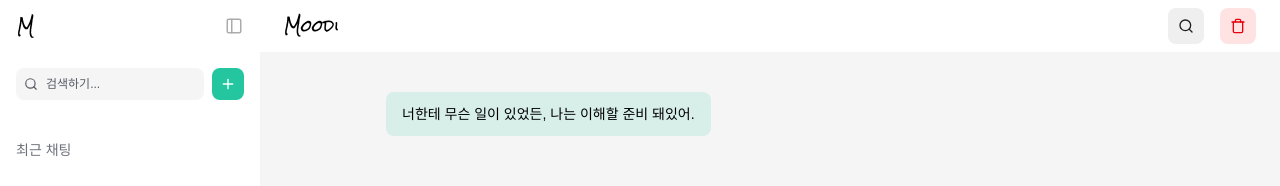
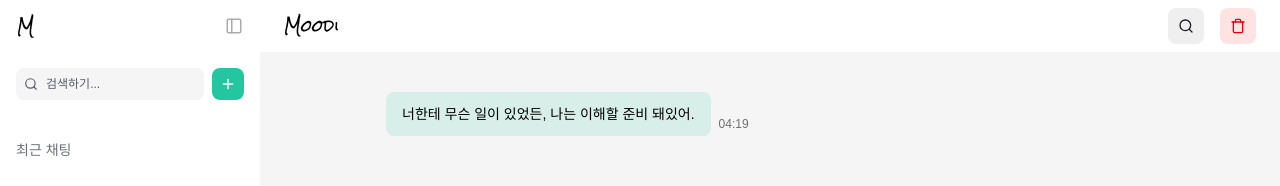
Before and after one commit to sduddla/moodi, a Next.js app: page /chat/1 in a window 1280 px wide. Shown: the top 186 px of the page. Built offline with nearby package versions, Linux system fonts and the light colour scheme.

Commit message:
feat: 채팅 메시지 시간 표시 추가

```diff
--- a/src/components/chat/ChatList.tsx
+++ b/src/components/chat/ChatList.tsx
@@ -2,6 +2,7 @@
 
 import { Message } from '@/types/chat';
 import { useEffect } from 'react';
+import { formatTime } from '@/utils/formatTime';
 
 interface ChatListProps {
   messages: Message[];
@@ -61,10 +62,15 @@ export default function ChatList({
         <div
           key={msg.id}
           data-message-id={msg.id}
-          className={`flex ${
+          className={`flex items-end gap-2 ${
             msg.role === 'user' ? 'justify-end' : 'justify-start'
           }`}
         >
+          {msg.role === 'user' && msg.timestamp && (
+            <span className='text-xs opacity-60 mb-1'>
+              {formatTime(msg.timestamp)}
+            </span>
+          )}
           <div
             className={`max-w-[80%] rounded-lg px-4 py-3 text-sm ${
               msg.role === 'user'
@@ -74,6 +80,11 @@ export default function ChatList({
           >
             {highlightText(msg.text, searchQuery)}
           </div>
+          {msg.role === 'assistant' && msg.timestamp && (
+            <span className='text-xs opacity-60 mb-1'>
+              {formatTime(msg.timestamp)}
+            </span>
+          )}
         </div>
       ))}
       {isLoading && (
--- a/src/components/chat/ChatRoom.tsx
+++ b/src/components/chat/ChatRoom.tsx
@@ -115,6 +115,7 @@ export default function ChatRoom() {
       id: crypto.randomUUID(),
       role: 'user',
       text: message,
+      timestamp: Date.now(),
     };
     addMessage(roomId, userMessage);
     setIsLoading(true);
@@ -132,6 +133,7 @@ export default function ChatRoom() {
         id: crypto.randomUUID(),
         role: 'assistant',
         text: response,
+        timestamp: Date.now(),
       };
       addMessage(roomId, moodiMessage);
     } catch (error) {
@@ -141,6 +143,7 @@ export default function ChatRoom() {
         id: crypto.randomUUID(),
         role: 'assistant',
         text: '메시지를 보내는 중에 오류가 발생했어요. 잠시 후 다시 시도해주세요.',
+        timestamp: Date.now(),
       };
       addMessage(roomId, errorMessage);
     } finally {
--- a/src/stores/useChatStore.ts
+++ b/src/stores/useChatStore.ts
@@ -35,6 +35,7 @@ export const useChatStore = create<ChatStore>()(
           id: crypto.randomUUID(),
           role: 'assistant',
           text: randomGreeting,
+          timestamp: Date.now(),
         };
 
         set({
--- a/src/types/chat.ts
+++ b/src/types/chat.ts
@@ -2,6 +2,7 @@ export interface Message {
   id: string;
   role: 'user' | 'assistant';
   text: string;
+  timestamp: number;
 }
 
 export interface ChatSummary {
--- /dev/null
+++ b/src/utils/formatTime.ts
@@ -0,0 +1,6 @@
+export const formatTime = (timestamp: number) => {
+  const date = new Date(timestamp);
+  const hours = date.getHours().toString().padStart(2, '0');
+  const minutes = date.getMinutes().toString().padStart(2, '0');
+  return `${hours}:${minutes}`;
+};
```
